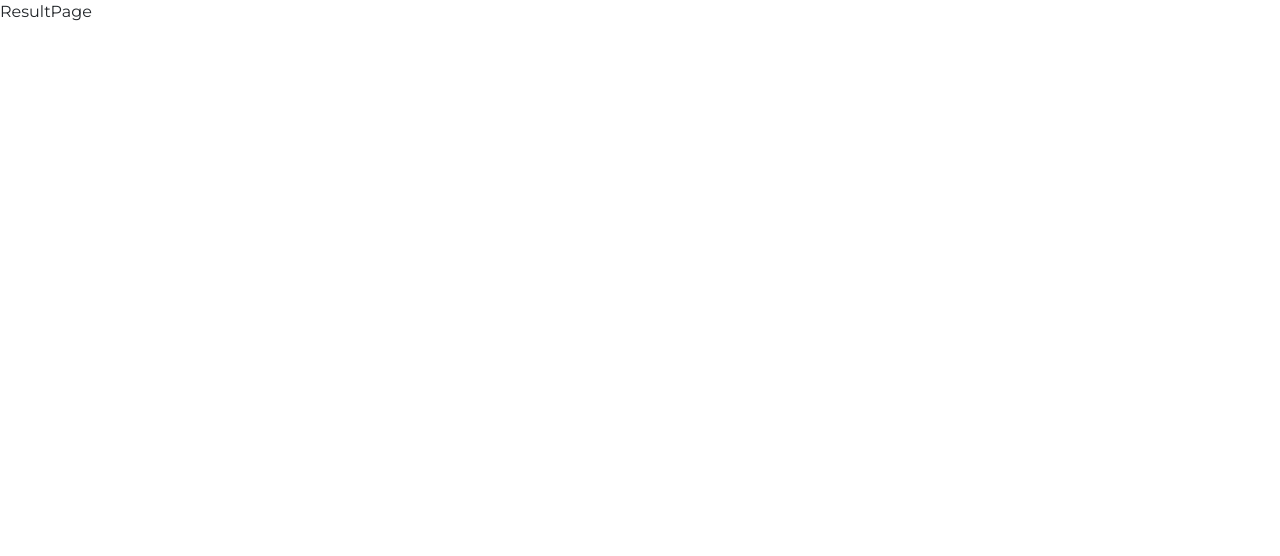
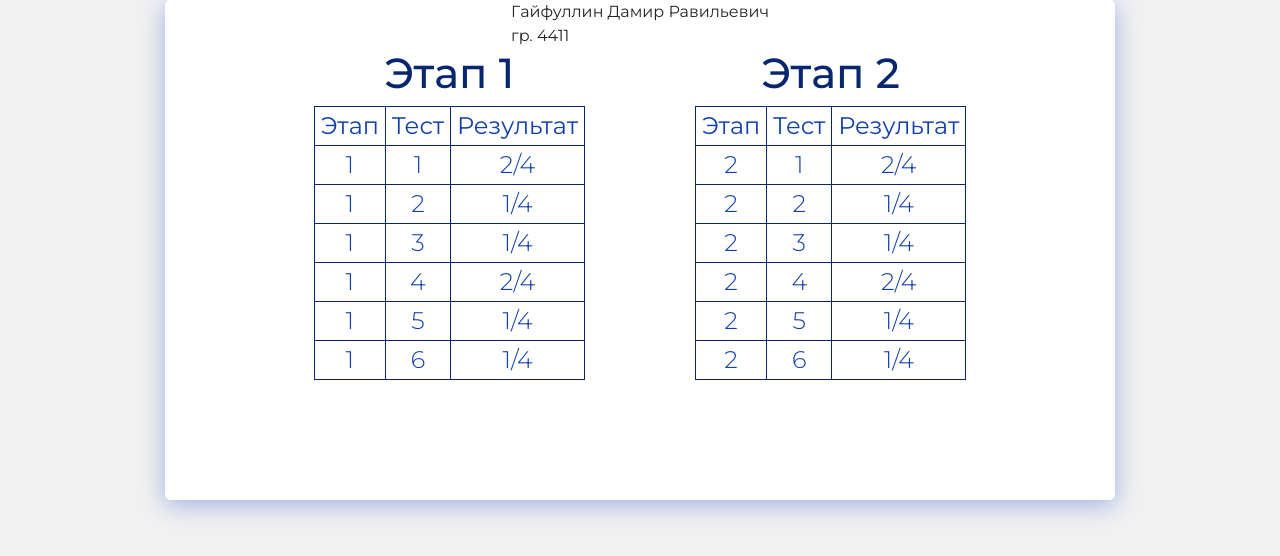
Before and after one commit to GaifullinDamir/contrast-test-app, a React (Create React App) app: page /result in a window 1280 px wide. Shown: the top 556 px of the page. Built offline with nearby package versions, Linux system fonts and the light colour scheme.

Commit message:
Работаю над страницей результата

```diff
--- a/src/pages/ResultPage/ResultPage.js
+++ b/src/pages/ResultPage/ResultPage.js
@@ -2,8 +2,97 @@ import React from 'react';
 
 const ResultPage = () => {
     return (
-        <div>
-            ResultPage
+        <div className='result-page'>
+            <div className='container'>
+                <div className='result-page__wrapper'>
+                    <div className='result-page__info'>
+                        <div className='result-page__fullname'>Гайфуллин Дамир Равильевич</div>
+                        <div className='result-page__groupnumber'>гр. 4411</div>
+                    </div>
+                    <div className='result-page__table-container'>
+                        <div className='result-page__table_wrapper'>
+                            <h1 className='header_table'>Этап 1</h1>
+                            <table className='result-page__table'>
+                                <tr className='result-page__table_row'>
+                                    <td className='result-page__table_data'><span>Этап</span></td>
+                                    <td className='result-page__table_data'><span>Тест</span></td>
+                                    <td className='result-page__table_data'><span>Результат</span></td>
+                                </tr>
+                                <tr className='result-page__table_row'>
+                                    <td className='result-page__table_data'>1</td>
+                                    <td className='result-page__table_data'>1</td>
+                                    <td className='result-page__table_data'>2/4</td>
+                                </tr>
+                                <tr className='result-page__table_row'>
+                                    <td className='result-page__table_data'>1</td>
+                                    <td className='result-page__table_data'>2</td>
+                                    <td className='result-page__table_data'>1/4</td>
+                                </tr>
+                                <tr className='result-page__table_row'>
+                                    <td className='result-page__table_data'>1</td>
+                                    <td className='result-page__table_data'>3</td>
+                                    <td className='result-page__table_data'>1/4</td>
+                                </tr>
+                                <tr className='result-page__table_row'>
+                                    <td className='result-page__table_data'>1</td>
+                                    <td className='result-page__table_data'>4</td>
+                                    <td className='result-page__table_data'>2/4</td>
+                                </tr>
+                                <tr className='result-page__table_row'>
+                                    <td className='result-page__table_data'>1</td>
+                                    <td className='result-page__table_data'>5</td>
+                                    <td className='result-page__table_data'>1/4</td>
+                                </tr>
+                                <tr className='result-page__table_row'>
+                                    <td className='result-page__table_data'>1</td>
+                                    <td className='result-page__table_data'>6</td>
+                                    <td className='result-page__table_data'>1/4</td>
+                                </tr>
+                            </table>
+                        </div>
+                        <div className='result-page__table_wrapper'>
+                            <h1 className='header_table'>Этап 2</h1>
+                            <table className='result-page__table'>
+                                <tr className='result-page__table_row'>
+                                    <td className='result-page__table_data'><span>Этап</span></td>
+                                    <td className='result-page__table_data'><span>Тест</span></td>
+                                    <td className='result-page__table_data'><span>Результат</span></td>
+                                </tr>
+                                <tr className='result-page__table_row'>
+                                    <td className='result-page__table_data'>2</td>
+                                    <td className='result-page__table_data'>1</td>
+                                    <td className='result-page__table_data'>2/4</td>
+                                </tr>
+                                <tr className='result-page__table_row'>
+                                    <td className='result-page__table_data'>2</td>
+                                    <td className='result-page__table_data'>2</td>
+                                    <td className='result-page__table_data'>1/4</td>
+                                </tr>
+                                <tr className='result-page__table_row'>
+                                    <td className='result-page__table_data'>2</td>
+                                    <td className='result-page__table_data'>3</td>
+                                    <td className='result-page__table_data'>1/4</td>
+                                </tr>
+                                <tr className='result-page__table_row'>
+                                    <td className='result-page__table_data'>2</td>
+                                    <td className='result-page__table_data'>4</td>
+                                    <td className='result-page__table_data'>2/4</td>
+                                </tr>
+                                <tr className='result-page__table_row'>
+                                    <td className='result-page__table_data'>2</td>
+                                    <td className='result-page__table_data'>5</td>
+                                    <td className='result-page__table_data'>1/4</td>
+                                </tr>
+                                <tr className='result-page__table_row'>
+                                    <td className='result-page__table_data'>2</td>
+                                    <td className='result-page__table_data'>6</td>
+                                    <td className='result-page__table_data'>1/4</td>
+                                </tr>
+                            </table>
+                        </div>
+                    </div>
+                </div>
+            </div>
         </div>
     );
 };
--- a/src/pages/StartPage/StartPage.js
+++ b/src/pages/StartPage/StartPage.js
@@ -1,13 +1,20 @@
 import React from 'react';
+import { useNavigate } from 'react-router-dom';
 
 const StartPage = () => {
+  const navigate = useNavigate();
+
+  const onSubmit = (e) => {
+    e.preventDefault();
+    navigate('/test');
+  }
   return (
     <div className='start-page'>
       <div className='container'>
         <div className='start-page__wrapper'>
           <h1 className='header'>Contrast Test</h1>
           <div className='descr'>Введите <span>ФИО</span> и <span>номер группы</span> <br/> для начала работы.</div>
-          <form className='start-page__form'>
+          <form className='start-page__form' onSubmit={onSubmit}>
             <input className='input' required type='text' placeholder='ФИО'/>
             <input className='input' required type='text' placeholder='Номер группы'/>
             <button className='button'>Начать</button>
--- a/src/pages/TestPage/TestPage.js
+++ b/src/pages/TestPage/TestPage.js
@@ -1,7 +1,9 @@
 import React from 'react';
 import TestStageOne from '../../components/TestStageOne/TestStageOne';
 
+
 const TestPage = () => {
+
     return (
         <div className='test-page'>
             <div className='container'>
--- a/src/scss/base/_variables.scss
+++ b/src/scss/base/_variables.scss
@@ -1,9 +1,3 @@
-$text-color: #0e0052;
-$text-color-secondary: #46444d;
-$base-dark-color: #0e0052;
-$base-ultralight-color: #cee5ee;
-$base-ultralight-color-op50: #cee5ee84;
-
 $main-color-dark: #06266F;
 $main-color: #1240AB;
 $main-color-pale-dark: #2A4480;
--- a/src/scss/blocks/_buttons.scss
+++ b/src/scss/blocks/_buttons.scss
@@ -2,10 +2,10 @@
     margin-top: 25px;
     width: 250px;
     height: 45px;
-    background-color: $base-dark-color;
+    background-color: $main-color-dark;
     border: none;
     border-radius: 5px;
-    color: $base-ultralight-color;
+    color: #ffffff;
     text-align: center;
     font-size: 18px;
     font-weight: 500;
--- a/src/scss/blocks/_header.scss
+++ b/src/scss/blocks/_header.scss
@@ -1,4 +1,8 @@
 .header {
     font-size: 64px;
     color: $main-color-dark;
+    &_table {
+        font-size: 42px;
+        color: $main-color-dark;
+    }
 }
--- a/src/scss/blocks/_input.scss
+++ b/src/scss/blocks/_input.scss
@@ -5,7 +5,7 @@ input {
     border: 1px solid $main-color;
     border-radius: 3px;
     padding: 0 20px;
-    color: $text-color-secondary;
+    color: $main-color-dark;
     font-size: 18px;
     font-style: normal;
     font-weight: 400;
--- a/src/scss/blocks/pages/_resultPage.scss
+++ b/src/scss/blocks/pages/_resultPage.scss
@@ -0,0 +1,38 @@
+.result-page{
+    min-height: 100vh;
+    background: $pale-white-color;
+    &__wrapper {
+        min-width: 800px;
+        min-height: 500px;
+        display: flex;
+        flex-direction: column;
+        align-items: center;
+        background: #ffffff;
+        border-radius: 5px;
+        box-shadow: 0px 5px 25px 0px $main-color-pale-light-op50;
+    }
+    &__table {
+        margin: 0 55px;
+        border: 1px solid $main-color-dark;
+        &-container {
+            display: flex;
+
+        }
+        &_wrapper {
+            display: flex;
+            flex-direction: column;
+            align-items: center;
+        }
+        &_data {
+            text-align: center;
+            border: 1px solid $main-color-dark;
+            color: $main-color;
+            font-size: 24px;
+            font-weight: 300;
+            span {
+                padding: 5px;
+                font-weight: 400;
+            }
+        }
+    }
+}
--- a/src/scss/style.scss
+++ b/src/scss/style.scss
@@ -25,3 +25,4 @@
 @import './blocks/components/questionOne.scss';
 @import './blocks/components/testStageOne.scss';
 @import './blocks/components/answerOne.scss';
+@import './blocks/pages/resultPage.scss';
```
